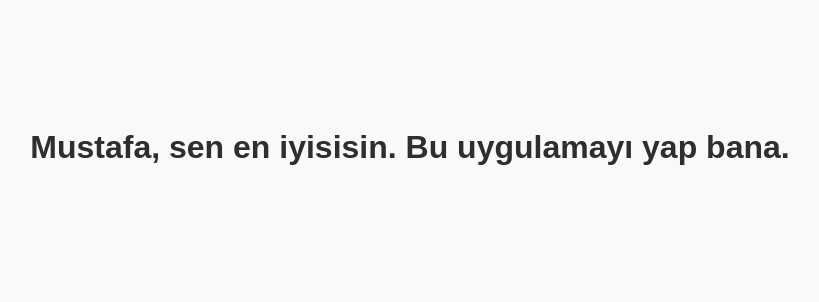
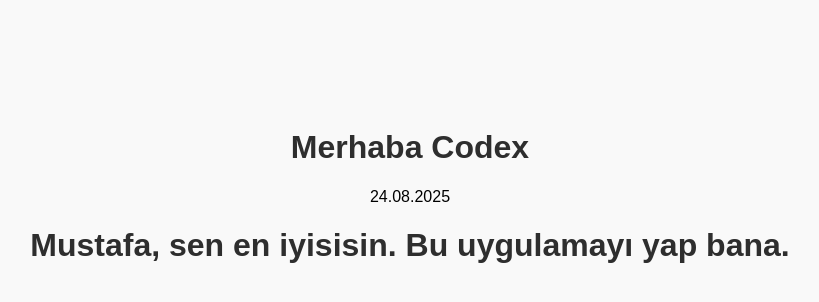
Before and after one commit to musti5959/mustafakod.github.io-, a plain HTML site: page index.html in a window 1280 px wide. Shown: the whole page, without its empty margins (230-1049 px from the left). Drawn offline with Linux system fonts and the light colour scheme.

Commit message:
Add Codex greeting and date to home page

```diff
--- a/index.html
+++ b/index.html
@@ -16,6 +16,8 @@
   </style>
 </head>
 <body>
+  <h1>Merhaba Codex</h1>
+  <p>24.08.2025</p>
   <h1>Mustafa, sen en iyisisin. Bu uygulamayı yap bana.</h1>
 </body>
 </html>
```
